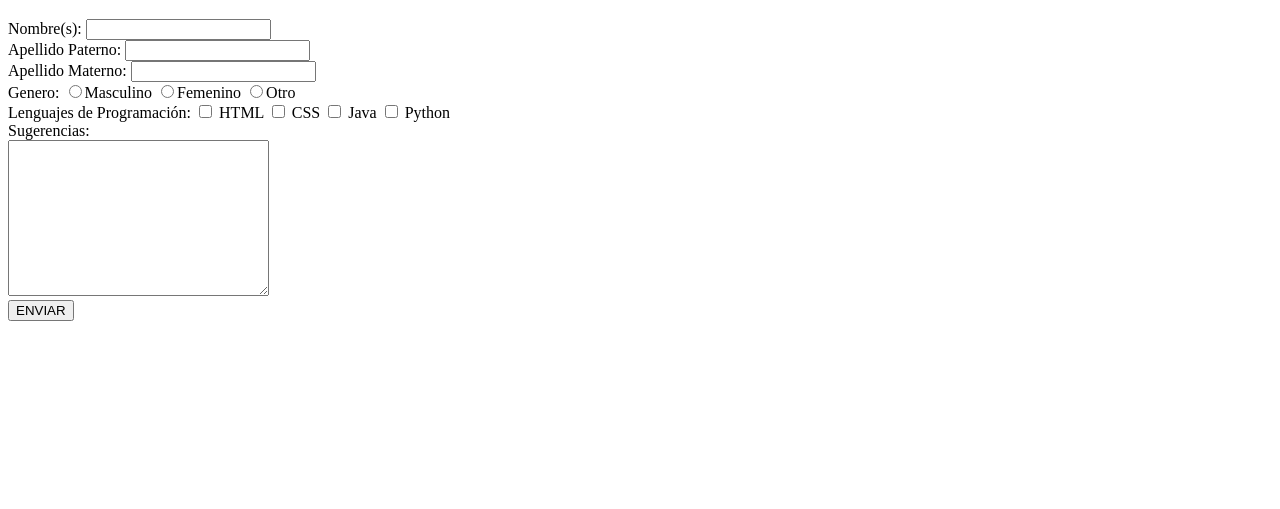
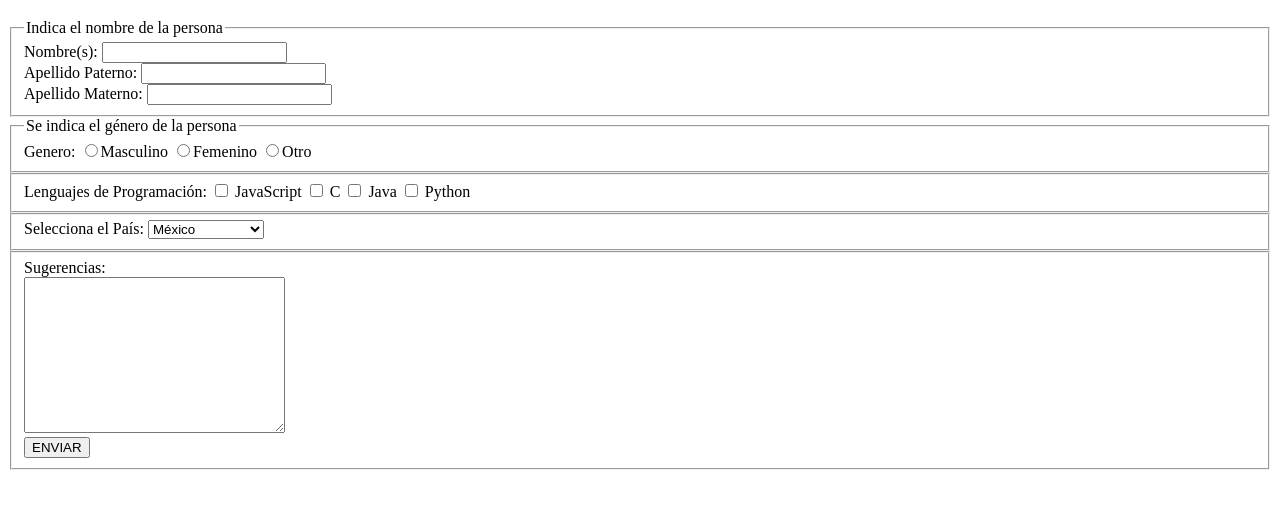
Before and after one commit to JoelRojasV/DesarrolloWeb, a plain HTML site: page DesarrolloWeb_2024_II-main/Login/index.html in a window 1280 px wide. Shown: the part 61-570 px from the top of the page. Drawn offline with Linux system fonts and the light colour scheme.

Commit message:
Codigo a medio finalizar
Código de la clase del 9 de Abril ya mas finalizado, solo faltan cosas visuales

```diff
--- a/DesarrolloWeb_2024_II-main/Login/index.html
+++ b/DesarrolloWeb_2024_II-main/Login/index.html
@@ -7,29 +7,52 @@
 </head>
 <body>
     <h1>Formularios</h1>
+
     <form action="#" id="formulario">
+        <fieldset>
+            <legend>Indica el nombre de la persona</legend>
             <label for="nombre">Nombre(s): </label>
             <input type="text" name="nombre" id="nombre"><br>
             <label for="apePat">Apellido Paterno: </label>
             <input type="text" name="apePat" id="apePat"><br>
             <label for="apeMat">Apellido Materno: </label>
             <input type="text" name="apeMat" id="apeMat"><br>
+        </fieldset>
+
+        <fieldset>
+            <legend>Se indica el género de la persona</legend>
             <label for="pass">Genero: </label>
             <input type="radio" name="genero" id="genero-masculino" value="Masculino">Masculino
             <input type="radio" name="genero" id="genero-femenino" value="Femenino">Femenino
             <input type="radio" name="genero" id="genero-otro" value="Otro">Otro <br>
+        </fieldset>
+
+        <fieldset>
             <label for="">Lenguajes de Programación:</label>
-        <input type="checkbox" name="lenguajes" id="HTML" value="HTML">
-        <label for="">HTML</label>
-        <input type="checkbox" name="lenguajes" id="CSS" value="CSS">
-        <label for="">CSS</label>
+            <input type="checkbox" name="lenguajes" id="JavaScript" value="JavaScript">
+            <label for="">JavaScript</label>
+            <input type="checkbox" name="lenguajes" id="C" value="C">
+            <label for="">C</label>
             <input type="checkbox" name="lenguajes" id="Java" value="Java">
             <label for="">Java</label>
             <input type="checkbox" name="lenguajes" id="Python" value="Python">
             <label for="">Python</label> <br>
+        </fieldset>
+
+        <fieldset>
+            <label for="">Selecciona el País: </label>
+            <select name="pais" id="pais">
+                <option value="México">México</option>
+                <option value="Estados Unidos">Estados Unidos</option>
+                <option value="Canadá">Canadá</option>
+            </select><br>
+        </fieldset>
+
+        <fieldset>
             <label for="">Sugerencias:</label><br>
             <textarea id="sugerencia" name="sugerencia" cols="30" rows="10"></textarea><br>
             <input type="submit" value="ENVIAR">
+        </fieldset>
     </form>
     <div id="respuesta"></div>
     <script src="script.js"></script>
```
Lines whose indentation alone changed are shown as unchanged.
